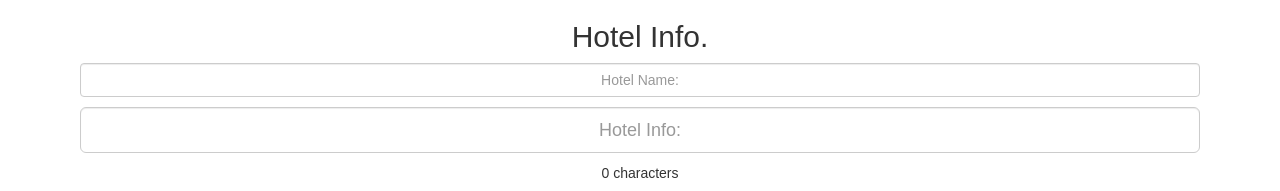
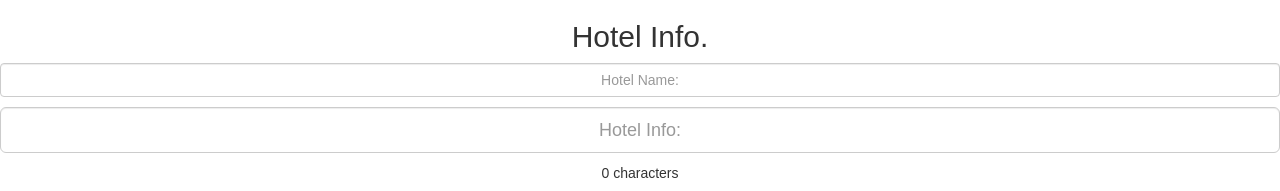
Before and after one commit to takeyan1004/reactPractice, a React (Create React App) app: page / in a window 1280 px wide. Shown: the top 191 px of the page. Built offline with nearby package versions, Linux system fonts and the light colour scheme.

Commit message:
changed the style

```diff
--- a/src/hotelinfo.js
+++ b/src/hotelinfo.js
@@ -18,7 +18,7 @@ export class Hotelinfo extends React.Component {
 
 */}
 
-    <Panel header={this.props.name}  bsStyle="info">
+    <Panel header={this.props.name} bsStyle="info">
       {this.props.body}
       <div>Hotel ID: {this.props.id}</div>
       <div className="hotel-actions"><a href="#" onClick={this._handleDelete.bind(this)}>Delete hotels</a></div>
--- a/src/hotellist.css
+++ b/src/hotellist.css
@@ -1,7 +1,7 @@
 
 /*
 I added the below css code to form the hotellist.js
-
+This is responsive design. Please remove comment out if you want to change the style for PC
 */
 
 .hotel-count{
@@ -14,8 +14,11 @@ font-style: italic;
 
 	margin-top: 10px;
 	margin-bottom: 10px;
-	margin-right: 80px;
-	margin-left: 80px;
+
+/*
+	margin-right: 500px;
+	margin-left: 500px;
+*/
 
 }
 
@@ -24,8 +27,11 @@ font-style: italic;
 	position: relative;
 	margin-top: 10px;
 	margin-bottom: 10px;
-	margin-right: 80px;
-	margin-left: 80px;
+
+/*
+	margin-right: 500px;
+	margin-left: 500px;
+*/
 
 }
 
@@ -36,3 +42,11 @@ font-style: italic;
 .text-input{
 	text-align: center;
 }
+
+.hotel-info{
+
+	/*
+	margin-right: 380px;
+	margin-left: 380px;
+*/
+}
```
Also changed, not shown: src/hotellist.js (line endings or trailing spaces).
